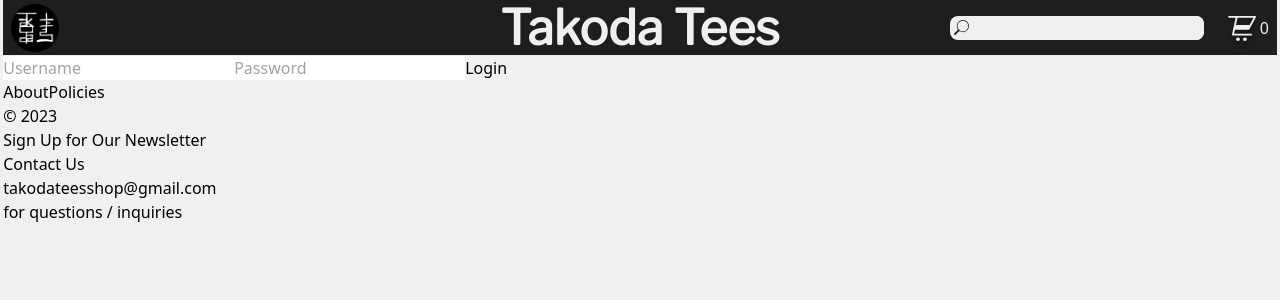
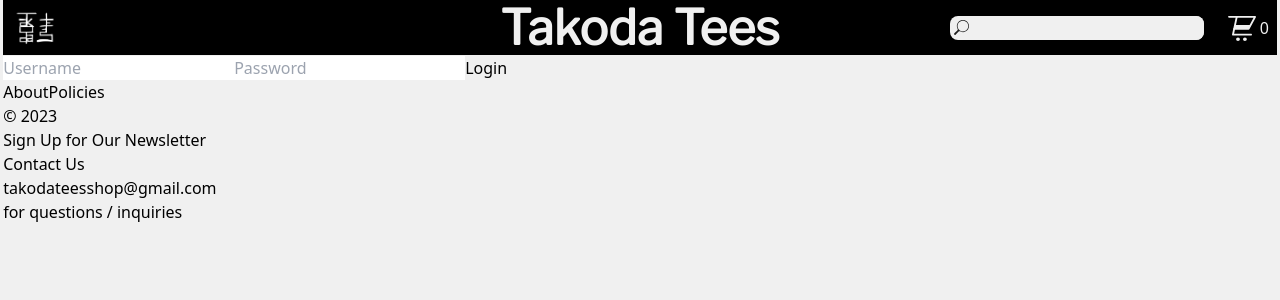
Before and after one commit to zacharyfarber/TakodaTees, a React (Vite) app in the folder client/: page /admin/login in a window 1280 px wide. Shown: the top 300 px of the page. Built offline with nearby package versions, Linux system fonts and the light colour scheme; no server answers; a web font is replaced by a local one.

Commit message:
temp bg-black for header

```diff
--- a/client/src/components/Header.tsx
+++ b/client/src/components/Header.tsx
@@ -9,7 +9,7 @@ function Header() {
   const searchRef = useRef<HTMLInputElement>(null);
 
   return (
-    <header className="bg-[#1E1E1E] h-14 flex items-center border-b border-[#F0F0F0]">
+    <header className="bg-black h-14 flex items-center border-b border-[#F0F0F0]">
       <div className="navbar-start ml-2">
         <Link to="/">
           <LazyImage src={Logo} alt="Logo" className="h-12 w-12" />
```
